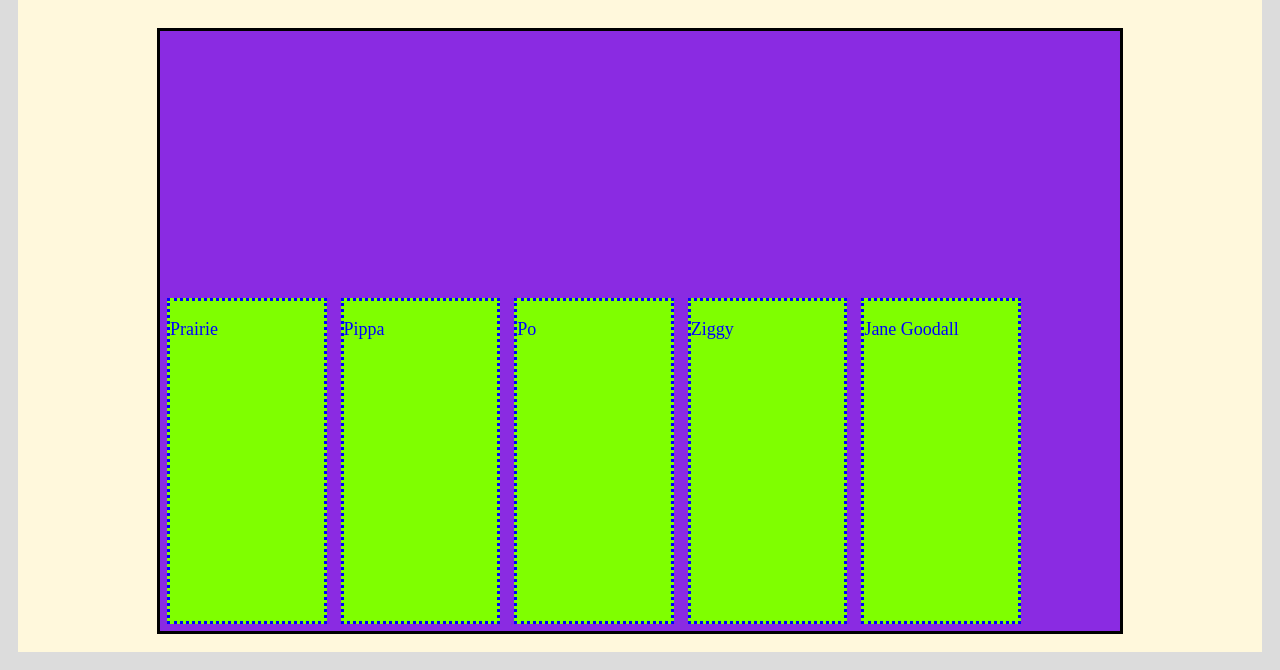
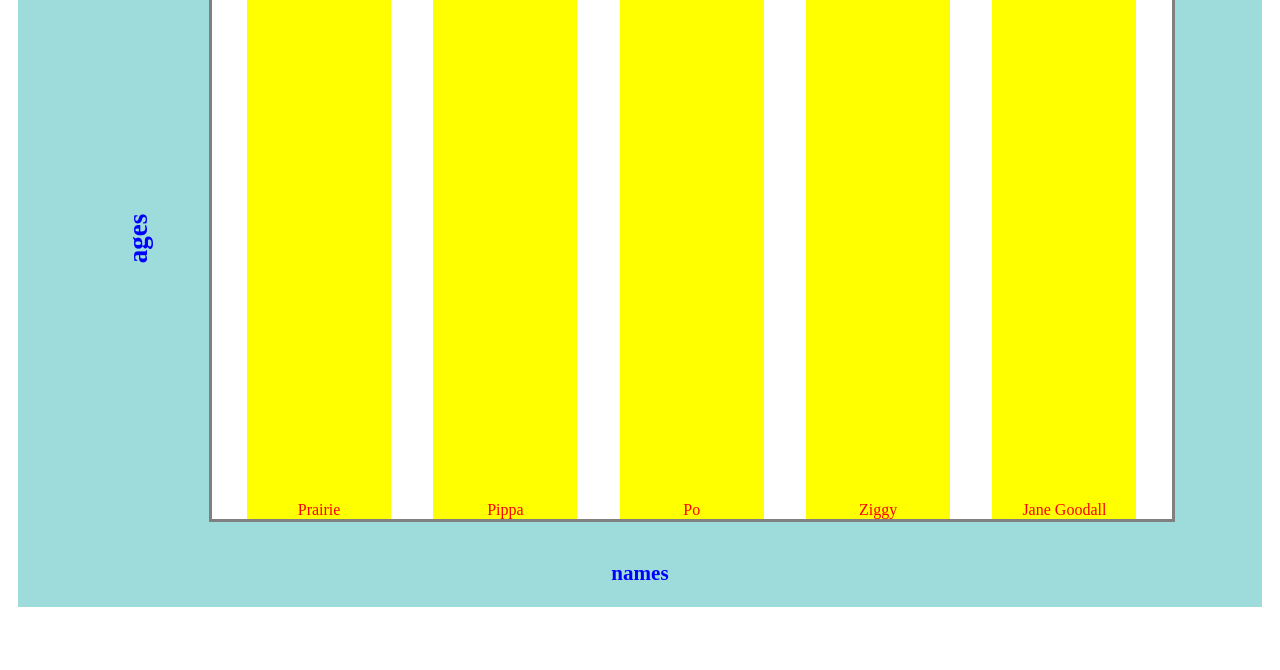
Before and after one commit to bainjen/bar-chart-stretch, a website: page bar-chart.html in a window 1280 px wide. Shown: the part 173-843 px from the top of the page. After the commit the page ends 800 px from the top, so only its background shows below. Drawn offline with nearby package versions, Linux system fonts and the light colour scheme.

Commit message:
set x and y axis labels, working on adjusting bar height dynamicallt

```diff
--- a/bar-chart.css
+++ b/bar-chart.css
@@ -1,12 +1,6 @@
-html {
-  background-color: gainsboro;
-}
-header {
-  background-color: darkkhaki;
-}
 
 main {
-  background-color: cornsilk;
+  background-color: rgb(158, 220, 220);
 }
 
 body {
@@ -29,18 +23,15 @@ body {
   display: flex;
   align-items: flex-end;
   width: 75vw;
-  height:75vh;
+  /* height:75vh; */
   border-style: solid;
-  border-color: black;
-  background-color: blueviolet;
+  border-color: gray;
+  background-color: white;
   margin: 1em;
 }
 
 .bar {
-  background-color: chartreuse;
-  border-style: dotted;
-  width: 12vw;
-  height: 40vh;
+  width: 15%;
+  height: 100%;
   margin: 7px;
-
 }
--- a/bar-chart.html
+++ b/bar-chart.html
@@ -8,9 +8,9 @@
   </head>
 
   <body>
-    <header>
+    <!-- <header>
       <h1>Let's make a bar chart!</h1>
-    </header>
+    </header> -->
 
     <main id =graphContainer>
 
--- a/bar-chart.js
+++ b/bar-chart.js
@@ -4,27 +4,22 @@ let data = [
   {
     name: 'Prairie',
     age: 6,
-    weight: 21
   },
   {
     name: 'Pippa',
     age: 8,
-    weight: 25
   },
   {
     name: 'Po',
     age: 14,
-    weight: 40
   },
   {
     name: 'Ziggy',
     age: 3,
-    weight: 52
   },
   {
     name: 'Jane Goodall',
     age: 7,
-    weight: 39
   },
 ];
 
@@ -35,33 +30,109 @@ let options = {
   chartNameSize: '37px',
   chartNameColor: 'red',
   width: 5,
-  height: 10,
-  barColor: 'red',
-  labelColor: 'black',
-  titleMain: 'Hello',
-  titleY: 'y title',
-  titleX: 'x title',
+  height: '100%',
+  barColor: 'yellow',
+  barLabelColor: 'red',
+  barLabelSize: '16px',
+  titleY: 'ages',
+  titleYSize: '27px',
+  titleX: 'names',
+  titleXSize: '27px'
 
 };
 
 
 function createGraphArea(element, options) {
-  $(element).append(`<div class="graph-section">
+  $(element).append(`
+  <div class="graph-section">
     <h1 class="graph-title">${options.chartName}</h1>
-    <div class="graph-container"></div></div>`);
+    <div class='Y-Graph'>
+      <div id='y-title'><h3 class='y-title'>${options.titleY}</h3></div>
+      <div class="graph-container"></div>
+    </div>
+    <h3 class='x-title'>${options.titleX}</h3>
+  </div>`);
 
   $('.graph-title').css({ 'color': options.chartNameColor, 'font-size': options.chartNameSize });
+  $('.Y-Graph').css({ 'display': 'flex', 'flex-direction': 'row' });
+  $('#y-title').css({
+    'display': 'flex',
+    'align-items': 'center'
+  })
+  $('.y-title').css({
+    'transform': 'rotate(-90deg)',
+    'margin': '1em',
+    'font-size': options.titleYSize
+  });
+  $('.graph-container').css({
+    'display': 'flex',
+    'justify-content': 'space-evenly',
+    'height': '70vh'
+  });
 }
 
 
-function addBar(data) {
+function addBar(data, xVar, yVar) {
   for (let i = 0; i < data.length; i++) {
-    $('.graph-container').append(`<div class="bar"><p>${data[i].name}</p></div>`);
+    $('.graph-container').append(`<div class="bar"><p class='yData'>${data[i][yVar]}</p><p class='xData'>${data[i][xVar]}</p></div>`);
   }
+  $('.bar').css({
+    'display': 'flex',
+    'flex-direction': 'column',
+    'justify-content': 'space-between',
+    'align-items': 'center',
+    'margin-bottom': '0',
+    'background-color': options.barColor,
+    'height': options.height
+  });
+  $('.yData').css(
+    {
+      'color': options.barLabelColor,
+      'font-size': options.barLabelSize
+    })
+  $('.xData').css(
+    {
+      'color': options.barLabelColor,
+      'font-size': options.barLabelSize,
+      'margin-bottom': '0'
+    })
 }
 
+function setBarHeight(data, yKey, options) {
+
+  let yAxisHeight;
+  console.log(yAxisHeight);
+  let max = 0;
+  for (let j = 0; j < data.length; j++) {
+    if (data[j][yKey] > max) {
+      max = data[j][yKey];
+    }
+    if (data[j][yKey] < max) {
+      $('.bar').css('height', '15px')
+    }
 
 
+  }
+
+  console.log(max)
+}
+
+setBarHeight(data, 'age', options);
+
+//this is the final function we should call to draw the chart. I can write other mini functions to go into this final function
+let drawBarChart = (data, options, element) => {
+  console.log("my name is jen")
+
+
+};
+
+
+$(document).ready(function () {
+  createGraphArea('main', options);
+  addBar(data, 'name', 'age');
+  drawBarChart();
+
+})
 
 
 //A FEW BASICS
@@ -150,9 +221,6 @@ function addBar(data) {
 
 
 
-
-
-
 // function addBar(num, label) {
 //   for (let i = 0; i < num; i++) {
 //     let name = barData[i].name
@@ -166,23 +234,6 @@ function addBar(data) {
 // //need to tie this to user submission
 // }
 
-
-
-//this is the final function we should call to draw the chart. I can write other mini functions to go into this final function
-let drawBarChart = (data, options, element) => {
-  console.log("my name is jen")
-
-
-};
-
-
-$(document).ready(function () {
-  createGraphArea('main', options);
-  addBar(data);
-  setChartName(options);
-  drawBarChart();
-
-})
 
 
 
```
